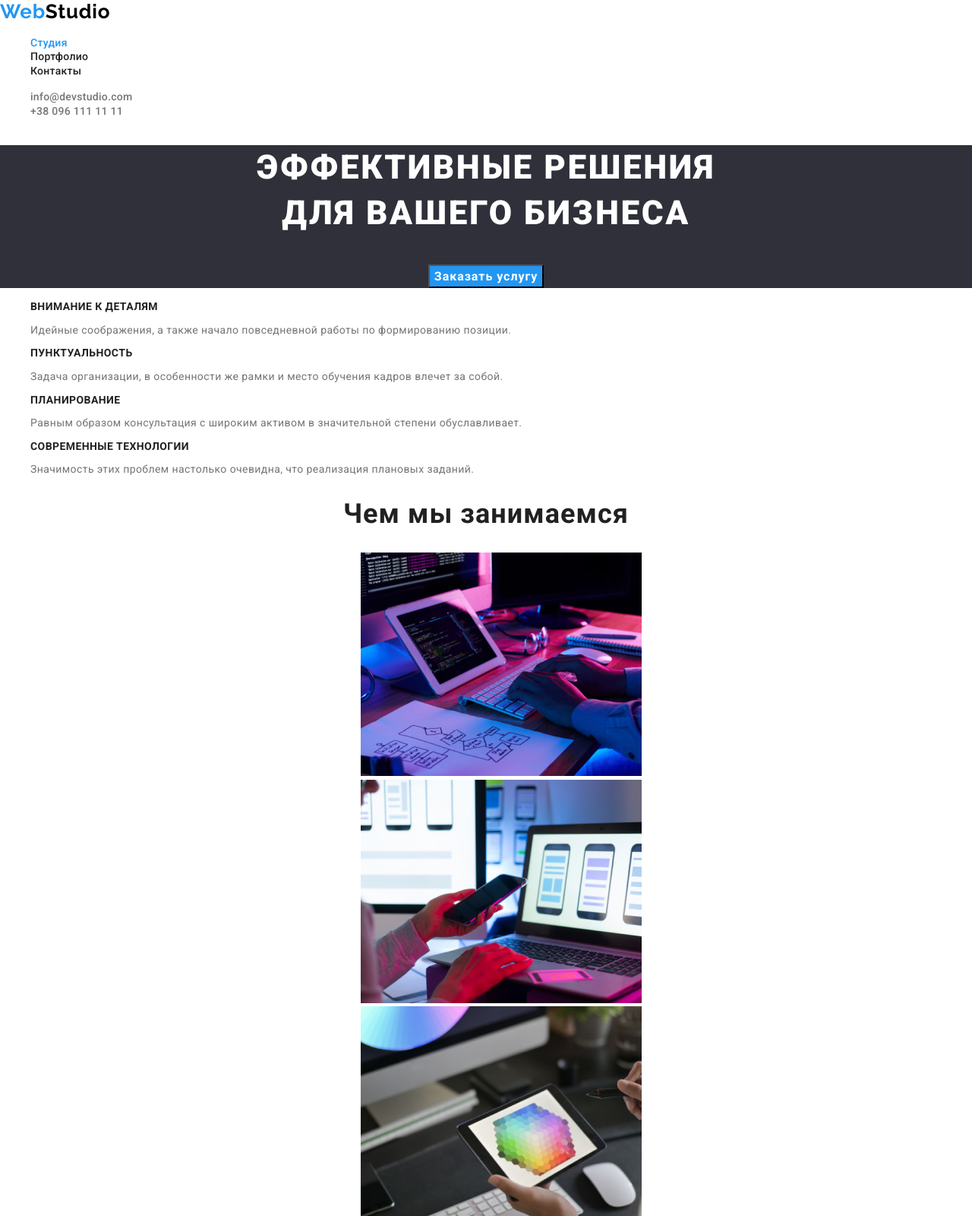
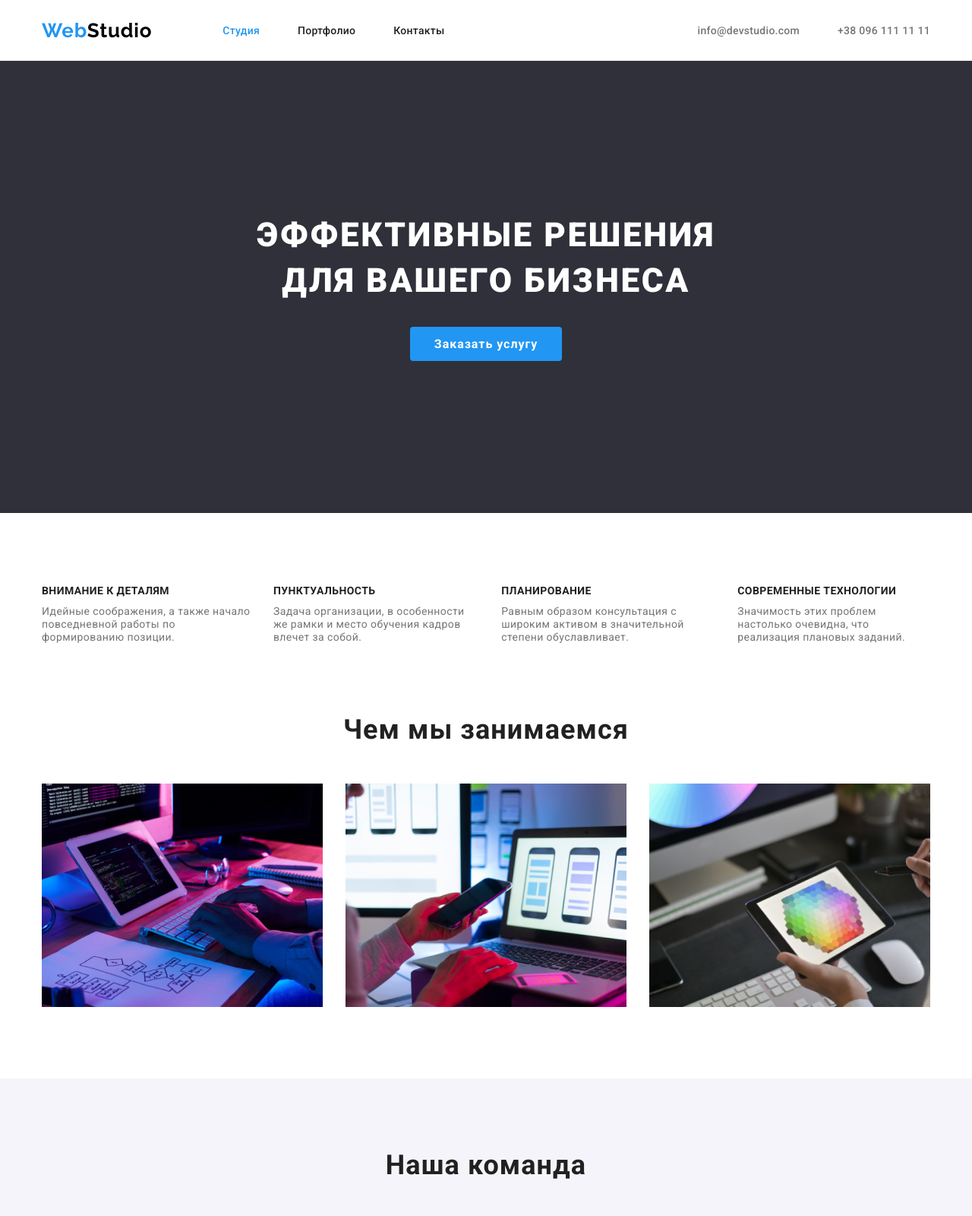
Before and after one commit to Oleh-Mohylnyi/goit-markup-hw-03, a plain HTML site: page index.html in a window 1280 px wide. Shown: the top 1600 px of the page at 76% size. Drawn offline with nearby package versions, Linux system fonts and the light colour scheme.

Commit message:
изменяет стили

```diff
--- a/css/styles.css
+++ b/css/styles.css
@@ -7,9 +7,27 @@
   --add-bg-color: #f5f4fa;
   --contrast-bg-color: #2f303a;
   --title-font: "Roboto", sans-serif;
+  --grid-column: 3;
 }
-/* доп цвета для лого #000  #fff
-фон футера #2F303A */
+/* доп цвета для лого #000  #fff */
+
+html {
+  box-sizing: border-box;
+}
+
+*,
+*::after,
+*::before {
+  box-sizing: inherit;
+}
+
+h1,
+h2,
+h3,
+h4,
+p {
+  margin-top: 0;
+}
 
 body {
   font-family: "Roboto", noto, segoe ui, arial, sans-serif;
@@ -17,8 +35,16 @@ body {
   background-color: var(--bg-color);
 }
 
+img {
+  display: block;
+  max-width: 100%;
+  height: auto;
+}
+
 .list {
   list-style: none;
+  margin: 0;
+  padding: 0;
 }
 
 .visually-hidden {
@@ -33,6 +59,40 @@ body {
 }
 
 /*logo+header+footer*/
+
+.flex-container {
+  display: flex;
+}
+
+.header-container {
+  height: 80px;
+  width: 1200px;
+  padding: 24px 15px;
+  margin: auto;
+  justify-content: space-between;
+  align-items: center;
+}
+
+.nav-header {
+  justify-content: flex-start;
+}
+
+.nav-list {
+  margin-left: 93px;
+  align-items: center;
+}
+
+.nav {
+  margin-right: 50px;
+}
+
+.contact-item {
+  margin-left: 50px;
+}
+
+.list-address {
+  margin-top: 20px;
+}
 
 .logo {
   font-family: "Raleway", sans-serif;
@@ -100,6 +160,7 @@ body {
   letter-spacing: 0.06em;
   text-transform: uppercase;
   color: var(--bg-color);
+  margin-bottom: 30px;
 }
 
 .hero-section {
@@ -116,6 +177,32 @@ body {
   background-color: var(--accent-color);
   cursor: pointer;
   font-family: inherit;
+
+  min-height: 200;
+  min-width: 50;
+  border: 0;
+  border-radius: 4px;
+  padding: 10px 32px;
+}
+
+.container {
+  width: 1200px;
+  padding: 94px 15px;
+  margin: auto;
+}
+
+.hero-container {
+  padding: 200px 15px;
+}
+
+.footer-container {
+  width: 1200px;
+  margin: auto;
+  padding: 60px 15px;
+}
+
+.practice-container{
+  padding-top: 0;
 }
 
 .title {
@@ -124,12 +211,28 @@ body {
   line-height: 1.14;
   letter-spacing: 0.03em;
   text-align: center;
+  margin-bottom: 50px;
 }
 
+.features,
 .practice,
-.team,
+.filter-project,
+.team {
+  text-align: center;
+  display: flex;
+}
+
 .filter-project {
-  text-align: center;
+  margin-bottom: 34px;
+  justify-content: center;
+}
+
+.features {
+  text-align: left;
+}
+
+.item:not(:last-child) {
+  margin-right: 30px;
 }
 
 .features-title {
@@ -138,6 +241,7 @@ body {
   letter-spacing: 0.03em;
   color: var(--main-text-color);
   text-transform: uppercase;
+  margin-bottom: 10px;
 }
 
 .features-description {
@@ -145,13 +249,13 @@ body {
   line-height: 1.21;
   letter-spacing: 0.03em;
   color: var(--add-text-color);
+  margin-bottom: 0;
 }
 
 .team {
   font-size: 16px;
   line-height: 1.17;
   letter-spacing: 0.03em;
-  /* background-color: var(--add-bg-color); */
 }
 
 .team-section {
@@ -161,6 +265,8 @@ body {
 .team-title {
   font-weight: 500;
   color: var(--main-text-color);
+  font-size: 16px;
+  margin-bottom: 10px;
 }
 
 .team-description {
@@ -178,6 +284,8 @@ body {
   background-color: var(--add-bg-color);
   cursor: pointer;
   font-family: inherit;
+margin-left: 8px;
+margin-right: 8px;
 }
 
 .button-filter-portfolio:hover,
@@ -199,3 +307,16 @@ body {
   line-height: 1.88;
   letter-spacing: 0.03em;
 }
+
+.portfolio {
+  flex-wrap: wrap;
+  margin-left: -30px;
+  margin-top: -30px;
+  padding: 0;
+}
+
+.portfolio-card {
+  margin-left: 30px;
+  margin-top: 30px;
+  flex-basis: calc((100% - 30px * var(--grid-column)) / var(--grid-column));
+}
--- a/index.html
+++ b/index.html
@@ -14,93 +14,106 @@
 
     <body>
         <header>
-            <nav>
+            <div class="header-container flex-container">
+                <nav class="nav-header flex-container">
                     <a href="./index.html" class="logo">Web<span class="logo-up">Studio</span></a>
-                <ul class="list">
+                    <ul class="list nav-list flex-container">
                         <li><a class="link nav current" href="./index.html">Студия</a></li>
                         <li><a class="link nav" href="./portfolio.html">Портфолио</a></li>
                         <li><a class="link nav" href="">Контакты</a></li>
                     </ul>
                 </nav>
-            <ul class="list">
-                <li><a class="link" href="mailto:info@devstudio.com">info@devstudio.com</a></li>
-                <li><a class="link" href="tel:+380961111111">+38 096 111 11 11</a></li>
+                <ul class="list flex-container">
+                    <li><a class="link contact-item" href="mailto:info@devstudio.com">info@devstudio.com</a></li>
+                    <li><a class="link contact-item" href="tel:+380961111111">+38 096 111 11 11</a></li>
                 </ul>
+            </div>
         </header>
 
         <main>
             <section class="hero-section">
+                <div class="container hero-container">
                     <h1 class="hero">Эффективные решения<br> для вашего бизнеса</h1>
                     <button class="button-order" type="button">Заказать услугу</button>
+                </div>
             </section>
             <section>
+                <div class="container">
                     <h2 class="visually-hidden">Особенности</h2>
-                <ul class="list">
-                    <li>
+                <ul class="list features">
+                    <li class="item">
                         <h3 class="features-title">Внимание к деталям</h3>
                         <p class="features-description">Идейные соображения, а также начало повседневной работы по формированию позиции.</p>
                     </li>
-                    <li>
+                    <li class="item">
                         <h3 class="features-title">Пунктуальность</h3>
                         <p class="features-description">Задача организации, в особенности же рамки и место обучения кадров влечет за собой.</p>
                     </li>
-                    <li>
+                    <li class="item">
                         <h3 class="features-title">Планирование</h3>
                         <p class="features-description">Равным образом консультация с широким активом в значительной степени обуславливает.</p>
                     </li>
-                    <li>
+                    <li class="item">
                         <h3 class="features-title">Современные технологии</h3>
                         <p class="features-description">Значимость этих проблем настолько очевидна, что реализация плановых заданий.</p>
                     </li>
+                </div>
                 </ul>
             </section>
 
             <section>
+                <div class="container practice-container">
                     <h2 class="title">Чем мы занимаемся</h2>
                 <ul class="practice list">
-                    <li><img src="./images/box1.jpg" alt="рабочее место разработчика" width="370"></li>
-                    <li><img src="./images/box2.jpg" alt="рабочее место дизайнера, работающего с макетом" width="370"></li>
-                    <li><img src="./images/box3.jpg" alt="рабочее место дизайнера, работающего с палитрой цветов" width="370"></li>
+                    <li class="item"><img src="./images/box1.jpg" alt="рабочее место разработчика" width="370"></li>
+                    <li class="item"><img src="./images/box2.jpg" alt="рабочее место дизайнера, работающего с макетом" width="370"></li>
+                    <li class="item"><img src="./images/box3.jpg" alt="рабочее место дизайнера, работающего с палитрой цветов" width="370"></li>
                 </ul>
+                </div>
             </section>
 
             <section class="team-section">
+                <div class="container">
                     <h2 class="title">Наша команда</h2>
                 <ul class="team list">
-                    <li>
+                    <li class="item">
                         <img src="./images/teamcard1.jpg" alt="портрет Product Designer Игоря Демьяненко" width="270">
                         <h3 class="team-title ">Игорь Демьяненко</h3>
                         <p class="team-description">Product Designer</p>
                     </li>
-                    <li>
+                    <li class="item">
                         <img src="./images/teamcard2.jpg" alt="портрет Frontend Developer Ольги Репиной" width="270">
                         <h3 class="team-title ">Ольга Репина</h3>
                         <p class="team-description">Frontend Developer</p>
                     </li>
-                    <li>
+                    <li class="item">
                         <img src="./images/teamcard3.jpg" alt="портрет Marketing Николая Тарасова" width="270">
                         <h3 class="team-title ">Николай Тарасов</h3>
                         <p class="team-description">Marketing</p>
                     </li>
-                    <li>
-                        <img src="./images/teamcard4.jpg" alt="портрет Marketing Михаила Ермакова" width="270">
+                    <li class="item">
+                        <img src="./images/teamcard4.jpg" alt="портрет UI Designer Михаила Ермакова" width="270">
                         <h3 class="team-title ">Михаил Ермаков</h3>
                         <p class="team-description">UI Designer</p>
                     </li>
                 </ul>
+                </div>
             </section>
         </main>
 
         <footer class="list footer">
+            <div class="footer-container">
                 <a href="./index.html" class="logo">Web<span class="logo-down">Studio</span></a>
                 <address>
-                <ul class="list">
-                    <li><a class="link address" href="https://goo.gl/maps/jDDkmHE5Bs7uJv8Z7" target="blank" rel="noopener noreferrer">г. Киев, пр-т
+                    <ul class="list list-address">
+                        <li><a class="link address" href="https://goo.gl/maps/jDDkmHE5Bs7uJv8Z7" target="blank"
+                                rel="noopener noreferrer">г. Киев, пр-т
                                 Леси Украинки, 26</a></li>
                         <li><a class="link address contact-footer" href="mailto:info@devstudio.com">info@devstudio.com</a></li>
                         <li><a class="link address contact-footer" href="tel:+380961111111">+38 096 111 11 11</a></li>
                     </ul>
                 </address>
+            </div>
         </footer>
 
     </body>
```
Also changed, not shown: portfolio.html (+15 -9 lines). Lines whose indentation alone changed are shown as unchanged.
